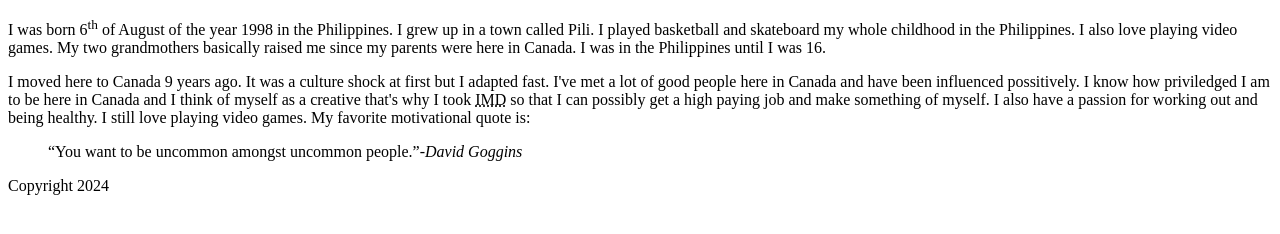
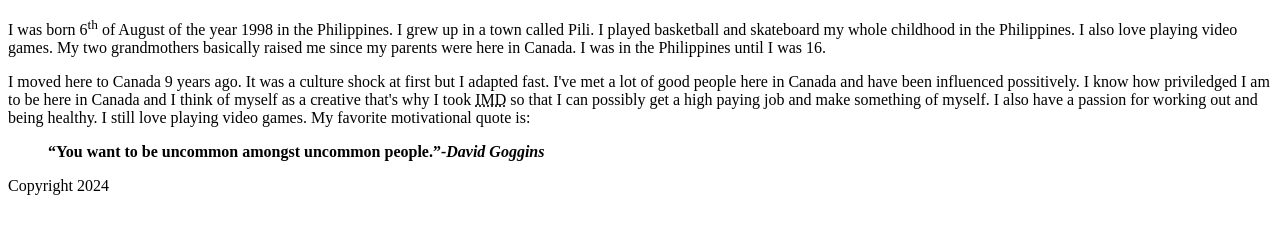
Before and after one commit to palm0153/palm0153.github.io, a plain HTML site: page html-assignment/index.html in a window 1280 px wide. Shown: the part 110-344 px from the top of the page. Drawn offline with Linux system fonts and the light colour scheme.

Commit message:
Creates html assignment

```diff
--- a/html-assignment/index.html
+++ b/html-assignment/index.html
@@ -14,7 +14,7 @@
             <h1>About Me</h1>
         </article>
         <p>I was born 6<sup>th</sup> of August of the year 1998 in the Philippines. I grew up in a town called Pili. I played basketball and skateboard my whole childhood in the Philippines. I also love playing video games. My two grandmothers basically raised me since my parents were here in Canada. I was in the Philippines until I was 16. </p>
-        <p>I moved here to Canada 9 years ago. It was a culture shock at first but I adapted fast. I've met a lot of good people here in Canada and have been influenced possitively. I know how priviledged I am to be here in Canada and I think of myself as a creative that's why I took <abbr title="Interactive Media Design">IMD</abbr> so that I can possibly get a high paying job and make something of myself. I also have a passion for working out and being healthy. I still love playing video games. My favorite motivational quote is: <blockquote><q>You want to be uncommon amongst uncommon people.</q><cite>-David Goggins</cite></blockquote></p>
+        <p>I moved here to Canada 9 years ago. It was a culture shock at first but I adapted fast. I've met a lot of good people here in Canada and have been influenced possitively. I know how priviledged I am to be here in Canada and I think of myself as a creative that's why I took <abbr title="Interactive Media Design">IMD</abbr> so that I can possibly get a high paying job and make something of myself. I also have a passion for working out and being healthy. I still love playing video games. My favorite motivational quote is: <blockquote><strong><q>You want to be uncommon amongst uncommon people.</q><cite>-David Goggins</cite></strong></blockquote></p>
     </main>
 </body>
 <footer>
```
